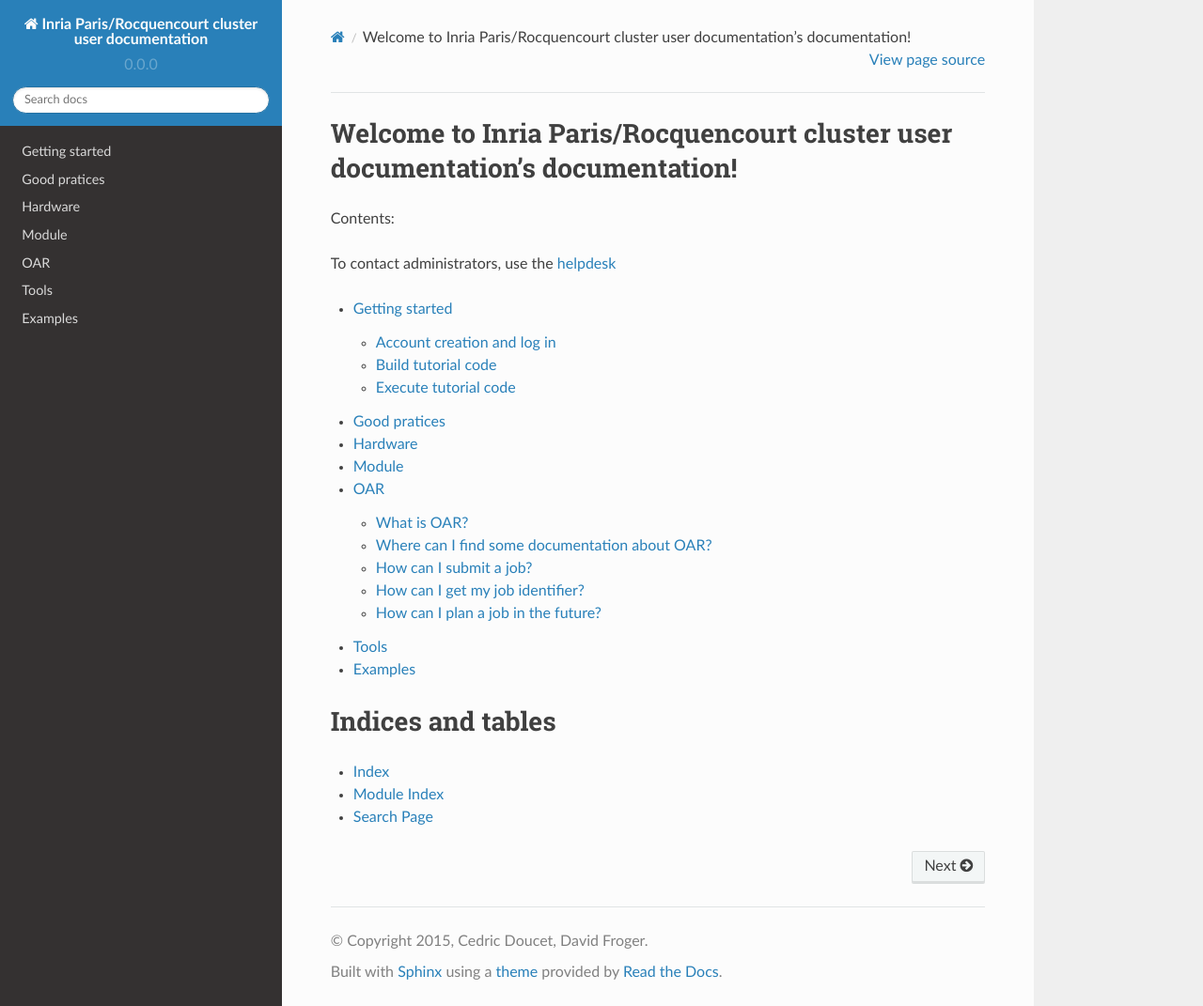
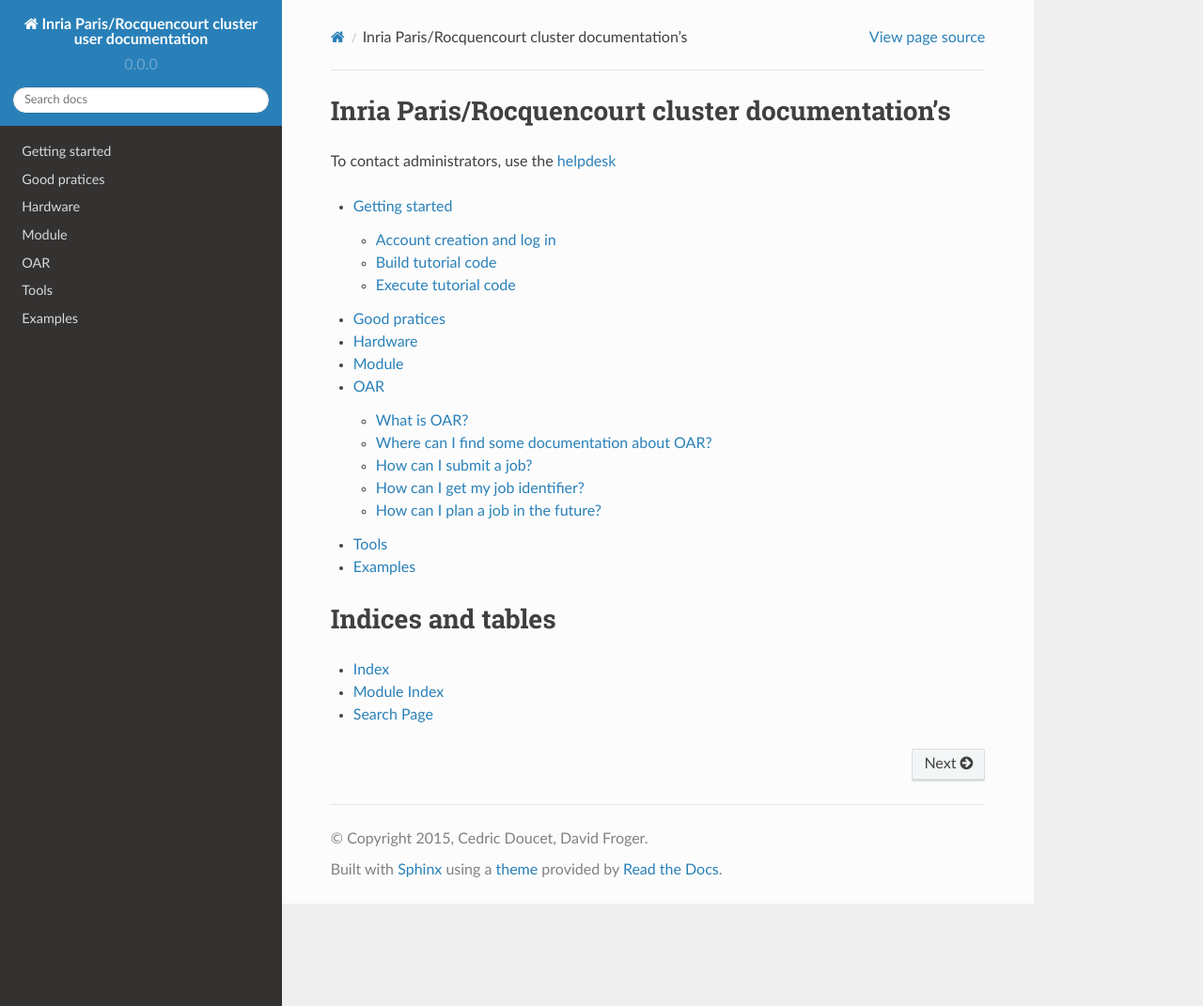
Before and after one commit to abertout/rioc, a Sphinx documentation site: the page built from doc/index.rst, in a window 1280 px wide and 1071 px high. Shown: the whole window at 94% size. Built offline with Sphinx 7.4.7 and the Read the Docs theme 2.0.0, drawn with Linux system fonts in a browser that asks for light colours.

Commit message:
Fix sphinx-quickstart bad formatted text

```diff
--- a/doc/index.rst
+++ b/doc/index.rst
@@ -3,10 +3,8 @@
    You can adapt this file completely to your liking, but it should at least
    contain the root `toctree` directive.
 
-Welcome to Inria Paris/Rocquencourt cluster user documentation's documentation!
+Inria Paris/Rocquencourt cluster documentation's
 ===============================================================================
-
-Contents:
 
 To contact administrators, use the `helpdesk`_
 
```
